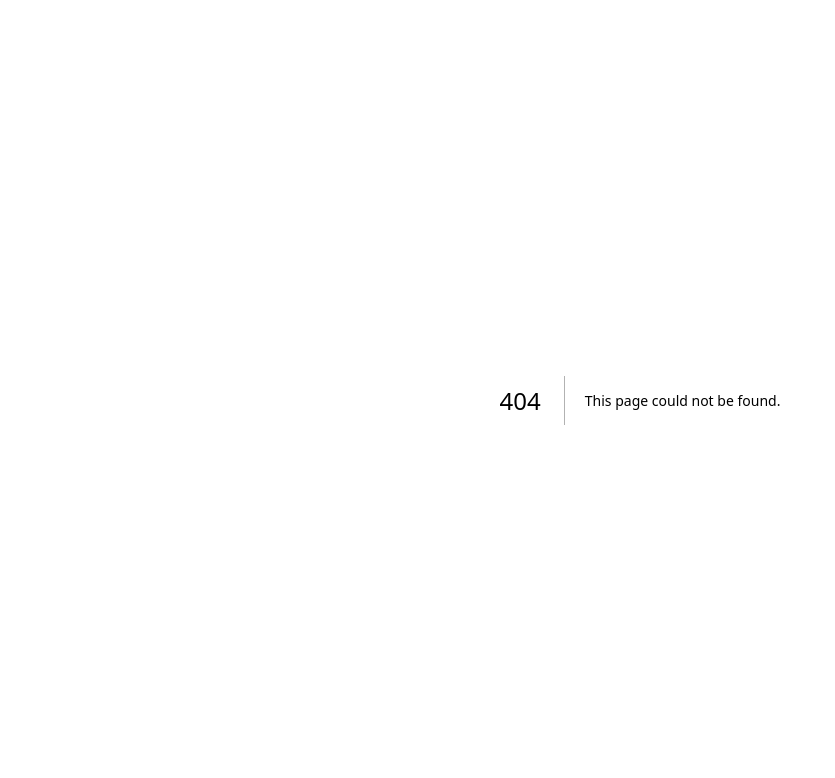
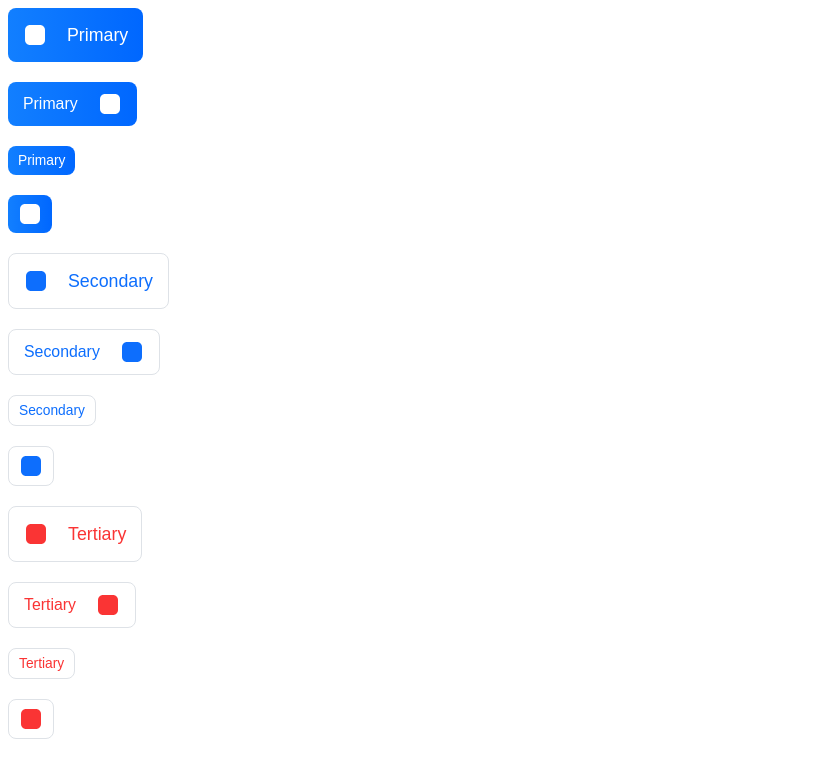
Before and after one commit to martiniucanastasia/next-ts-commerce, a Next.js app: page /preview in a window 1280 px wide. Before the commit this address had no page. Shown: the top 778 px of the page, without its empty margins (0-835 px from the left). Built offline with nearby package versions, Linux system fonts and the light colour scheme.

Commit message:
Finish button structure, add svgr/webpack

```diff
--- a/next.config.js
+++ b/next.config.js
@@ -7,6 +7,15 @@ const nextConfig = {
   compiler: {
     styledComponents: true,
   },
+  webpack(config) {
+    config.module.rules.push({
+      test: /\.svg$/i,
+      issuer: /\.[jt]sx?$/,
+      use: ["@svgr/webpack"],
+    });
+
+    return config;
+  },
 };
 
 module.exports = nextConfig;
--- /dev/null
+++ b/src/app/preview/page.tsx
@@ -0,0 +1,69 @@
+"use client";
+
+import { GlobalStyles } from "@/styles/global";
+import { Button } from "@/components/UI/Buttons/Button";
+import TestPic from "@/assets/svg/icon/general/0.svg";
+
+export default function Preview() {
+  return (
+    <div>
+      <GlobalStyles />
+      {/* Primary buttons */}
+      <Button variant="primary" size="large">
+        <TestPic />
+        Primary
+      </Button>
+      <br />
+      <Button variant="primary" size="normal">
+        Primary
+        <TestPic />
+      </Button>
+      <br />
+      <Button variant="primary" size="small">
+        Primary
+      </Button>
+      <br />
+      <Button variant="primary" size="small">
+        <TestPic />
+      </Button>
+      {/* Secondary buttons */}
+      <br />
+      <Button variant="secondary" size="large">
+        <TestPic />
+        Secondary
+      </Button>
+      <br />
+      <Button variant="secondary" size="normal">
+        Secondary
+        <TestPic />
+      </Button>
+      <br />
+      <Button variant="secondary" size="small">
+        Secondary
+      </Button>
+      <br />
+      <Button variant="secondary" size="small">
+        <TestPic />
+      </Button>
+      {/* Tertiary buttons */}
+      <br />
+      <Button variant="tertiary" size="large">
+        <TestPic />
+        Tertiary
+      </Button>
+      <br />
+      <Button variant="tertiary" size="normal">
+        Tertiary
+        <TestPic />
+      </Button>
+      <br />
+      <Button variant="tertiary" size="small">
+        Tertiary
+      </Button>
+      <br />
+      <Button variant="tertiary" size="small">
+        <TestPic />
+      </Button>
+    </div>
+  );
+}
--- a/src/components/UI/Buttons/IconButton.tsx
+++ /dev/null
@@ -1,6 +0,0 @@
-import { iconButtonStyled as S } from "./styles/iconButtonStyles";
-import { IconButtonProps } from "./types";
-
-export const IconButton = ({ props }: { props: IconButtonProps }) => {
-  return <S.Button {...props} />;
-};
--- a/src/components/UI/Buttons/styles/buttonStyles.ts
+++ b/src/components/UI/Buttons/styles/buttonStyles.ts
@@ -8,20 +8,32 @@ import styled, {
 import { ButtonProps } from "../types";
 
 const getSizeStyles = ({
-  size = "base",
+  size = "normal",
 }: ThemedStyledProps<Pick<ButtonProps, "size">, DefaultTheme>) => {
   const mapper: Record<string, FlattenSimpleInterpolation> = {
     small: css`
       padding: ${pxToRem(7)} ${pxToRem(10)};
       font-size: var(--text-xs);
+
+      & svg path {
+        width: ${pxToRem(15)};
+      }
     `,
-    base: css`
-      padding: ${pxToRem(10)} ${pxToRem(16)};
+    normal: css`
+      padding: ${pxToRem(10)} ${pxToRem(15)};
       font-size: var(--text-s);
+
+      & svg path {
+        width: ${pxToRem(18)};
+      }
     `,
     large: css`
-      padding: ${pxToRem(16)} ${pxToRem(20)};
+      padding: ${pxToRem(15)} ${pxToRem(15)};
       font-size: var(--text-m);
+
+      & svg path {
+        width: ${pxToRem(23)};
+      }
     `,
   };
 
@@ -36,6 +48,10 @@ const getVariantStyles = ({
       color: white;
       background-image: var(--primary-gradient);
 
+      svg path {
+        fill: white;
+      }
+
       &:hover {
         background-image: linear-gradient(
           to right,
@@ -48,11 +64,19 @@ const getVariantStyles = ({
       background-color: white;
       border: 1px solid var(--gray-300);
       color: var(--primary);
+
+      svg path {
+        fill: currentColor;
+      }
     `,
     tertiary: css`
       background-color: white;
       border: 1px solid var(--gray-300);
       color: var(--danger);
+
+      svg path {
+        fill: currentColor;
+      }
     `,
   };
 
@@ -61,10 +85,17 @@ const getVariantStyles = ({
 
 export const buttonStyled = {
   Button: styled.button<Pick<ButtonProps, "variant" | "size">>`
+    display: flex;
+    justify-content: center;
+    align-items: center;
+
     border: none;
     outline: none;
     appearance: none;
-    border-radius: ${pxToRem(6)};
+    margin: 0;
+    padding: 0;
+    border-radius: ${pxToRem(8)};
+    gap: ${pxToRem(20)};
 
     transition: background-color 1s ease;
     cursor: pointer;
--- a/src/components/UI/Buttons/types.ts
+++ b/src/components/UI/Buttons/types.ts
@@ -6,5 +6,3 @@ export interface ButtonProps {
   onClick?: (() => void) | MouseEventHandler<HTMLButtonElement>;
   children?: React.ReactNode;
 }
-
-export type IconButtonProps = ButtonProps;
```
Also changed, not shown: package.json (+6 -1 lines), src/app/page.tsx (+1 -19 lines), src/components/UI/Buttons/styles/iconButtonStyles.ts (deleted, +0 -45 lines), src/components/UI/Buttons/Button.tsx (line endings or trailing spaces), 1 other file (tests, documents, lock files or other folders).
